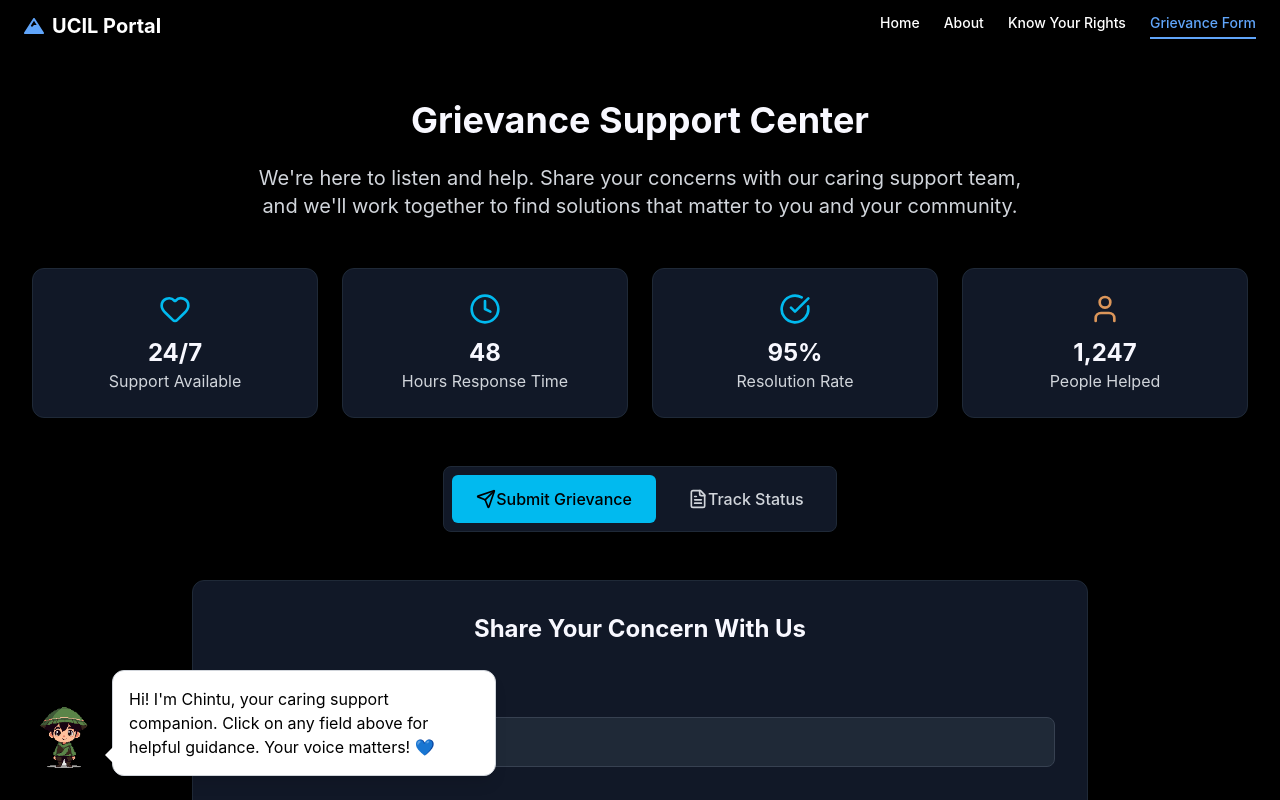
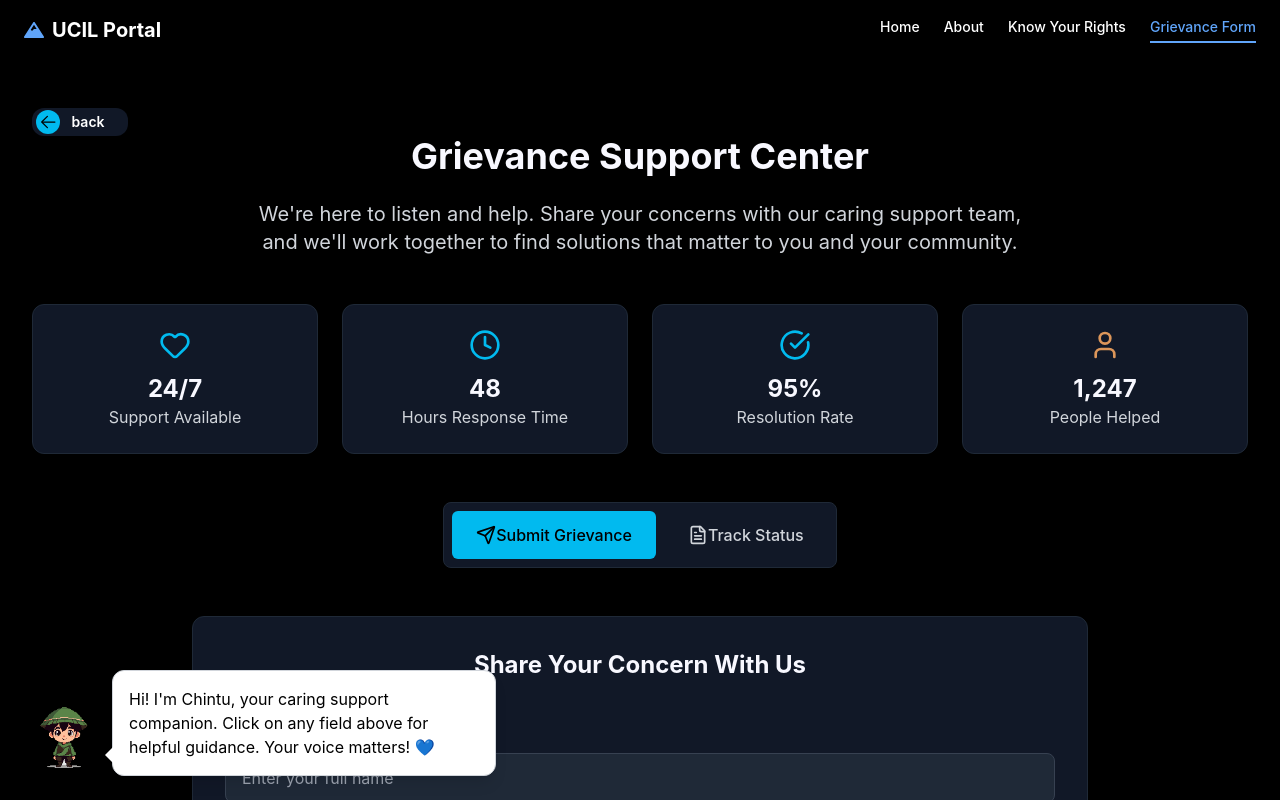
Before and after one commit to Shubham-Khetan-2005/CSI-Project, a React (Create React App) app: page /grievance in a window 1280 px wide. Shown: the top 800 px of the page. Built offline with nearby package versions, Linux system fonts and the light colour scheme.

Commit message:
added backButton and designFixes

```diff
--- a/src/App.jsx
+++ b/src/App.jsx
@@ -1,9 +1,7 @@
 import React from "react";
 import { BrowserRouter as Router, Routes, Route } from "react-router-dom";
 import Navbar from "./common/Components/Navbar"
-
 // import MainLayout from "./common/layouts/MainLayout";
-
 // Portal Pages
 import Home from "./features/portal/pages/Home";
 import About from "./features/portal/pages/About";
--- /dev/null
+++ b/src/common/Components/BackButton.jsx
@@ -0,0 +1,43 @@
+import React from "react";
+// import { NavLink } from "react-router-dom";
+import { useNavigate } from "react-router-dom";
+
+
+const BackButton = () => {
+  const navigate = useNavigate();
+  return(
+    <>
+<button
+  className="bg-[#111827] text-center w-24 rounded-xl h-7 relative text-white text-sm font-semibold group"
+  type="button"
+  onClick={() => {navigate("/")}}
+>
+  <div
+    className="bg-[#01baef] rounded-xl h-6 w-1/4 flex items-center justify-center absolute left-1 top-[2px] group-hover:w-[95px] z-10 duration-500"
+  >
+    <svg
+      xmlns="http://www.w3.org/2000/svg"
+      viewBox="0 0 1024 1024"
+      height="20px"
+      width="20px"
+    >
+      <path
+        d="M224 480h640a32 32 0 1 1 0 64H224a32 32 0 0 1 0-64z"
+        fill="#000000"
+      ></path>
+      <path
+        d="m237.248 512 265.408 265.344a32 32 0 0 1-45.312 45.312l-288-288a32 32 0 0 1 0-45.312l288-288a32 32 0 1 1 45.312 45.312L237.248 512z"
+        fill="#000000"
+      ></path>
+
+    </svg>
+  </div>
+  <p className="translate-x-2">
+            back
+    </p>
+</button>
+</>
+  )
+};
+
+export default BackButton;
--- a/src/common/Components/Navbar.jsx
+++ b/src/common/Components/Navbar.jsx
@@ -3,7 +3,7 @@ import { FaMountain } from 'react-icons/fa'; // optional icon
 
 export default function Navbar() {
   return (
-    <nav className="bg-black text-white px-6 py-3 flex items-center justify-between shadow-md">
+    <nav className="bg-black text-white px-6 py-4 flex items-center justify-between shadow-md">
       <div className="flex items-center gap-2 text-xl font-bold">
         <FaMountain className="text-blue-400" />
         <span>UCIL Portal</span>
--- a/src/features/grievances/GrievancePage.tsx
+++ b/src/features/grievances/GrievancePage.tsx
@@ -5,6 +5,7 @@ import { Send, FileText, Clock, CheckCircle, User, Phone, MessageSquare, Target,
 import {getFirestore, collection, addDoc, getDocs} from 'firebase/firestore';
 import {firebaseConfig} from "./firebase.config.js";
 import { initializeApp } from "firebase/app";
+import BackButton from '../../common/Components/BackButton.jsx';
 export const app = initializeApp(firebaseConfig);
 const firestore = getFirestore(app);
 
@@ -127,20 +128,12 @@ const GrievancePage: React.FC = () => {
     { id: 'track', label: 'Track Status', icon: FileText },
   ];
 
-  const getStatusColor = (color: string) => {
-    const colors = {
-      yellow: 'bg-[#DC965A]/20 text-[#DC965A] border-[#DC965A]/30',
-      green: 'bg-[#01baef]/20 text-[#01baef] border-[#01baef]/30',
-      blue: 'bg-[#01baef]/20 text-[#01baef] border-[#01baef]/30',
-      red: 'bg-[#841C26]/20 text-[#841C26] border-[#841C26]/30',
-    };
-    return colors[color as keyof typeof colors] || colors.blue;
-  };
-
+  // return (<BackButton/>)
   return (
     <div className="min-h-screen bg-black py-12 relative">
       <div className="max-w-7xl mx-auto px-4 sm:px-6 lg:px-8">
         {/* Header */}
+        <BackButton/>
         <div className="text-center mb-12">
           <h1 className="text-4xl font-bold text-[#f8f8ff] mb-6">
             <div>Grievance Support Center</div>
--- a/src/features/portal/components/InfoCard.jsx
+++ b/src/features/portal/components/InfoCard.jsx
@@ -46,10 +46,10 @@ const InfoCard = () => {
       {cards.map((card, index) => (
         <div
           key={index}
-          className="bg-[#1e293b] rounded-xl p-6 shadow-md hover:shadow-lg transition"
+          className="bg-[#111529] rounded-xl p-6 shadow-md hover:shadow-lg transition"
         >
           <div className="text-3xl mb-4">{card.icon}</div>
-          <h3 className=" text-green-700 text-xl font-semibold mb-2">{card.title}</h3>
+          <h3 className=" text-white-700 text-xl font-semibold mb-2">{card.title}</h3>
           <p className="text-sm text-gray-300 mb-4">{card.description}</p>
           <Link to={card.link} className="text-sky-400 font-medium hover:underline">
             Explore →
--- a/src/features/portal/pages/About.jsx
+++ b/src/features/portal/pages/About.jsx
@@ -1,8 +1,10 @@
 import React from "react";
+import BackButton from "../../../common/Components/BackButton";
 
 const About = () => {
   return (
     <div className="bg-[#0b1120] text-white px-4 sm:px-6 lg:px-20 py-10 min-h-screen">
+      <BackButton/>
       <h1 className="text-3xl sm:text-4xl font-bold text-sky-400 mb-8 text-center">
         About the Jaduguda UCIL Awareness Portal
       </h1>
--- a/src/features/portal/pages/EnvironmentalImpact.jsx
+++ b/src/features/portal/pages/EnvironmentalImpact.jsx
@@ -1,9 +1,11 @@
 import React from "react";
+import BackButton from "../../../common/Components/BackButton";
 
 const EnvironmentalImpact = () => {
   return (
     <div className="min-h-screen bg-[#0b1120] text-white p-6">
-      <h1 className="text-3xl font-bold text-sky-400 mb-6">Environmental Impact</h1>
+      <BackButton/>
+      <h1 className="text-3xl py-4 font-bold text-sky-400 mb-6">Environmental Impact</h1>
 
       {/* 1. Deforestation & Land Degradation */}
       <div className="flex flex-col md:flex-row items-center gap-6 mb-10">
--- a/src/features/portal/pages/KnowYourRights.jsx
+++ b/src/features/portal/pages/KnowYourRights.jsx
@@ -12,6 +12,7 @@ import {
   Banknote,
   Lightbulb,
 } from "lucide-react";
+import BackButton from "../../../common/Components/BackButton";
 
 const Section = ({ title, Icon, strokeColor = "stroke-blue-400", children }) => (
   <div className="mb-10 sm:mb-12">
@@ -26,6 +27,7 @@ const Section = ({ title, Icon, strokeColor = "stroke-blue-400", children }) =>
 const KnowYourRights = () => {
   return (
     <div className="bg-[#0b1120] text-white px-4 sm:px-6 lg:px-20 py-10 min-h-screen">
+      <BackButton/>
       <div className="max-w-screen-lg mx-auto">
         <h1 className="text-3xl sm:text-4xl font-bold text-sky-400 mb-6 sm:mb-8 text-center">
           Know Your Rights
--- a/src/features/portal/pages/LatestUpdates.jsx
+++ b/src/features/portal/pages/LatestUpdates.jsx
@@ -11,6 +11,7 @@ import {
   Gavel,
   BadgeCheck,
 } from "lucide-react";
+import BackButton from "../../../common/Components/BackButton";
 
 const Section = ({ title, Icon, strokeColor = "stroke-blue-400", children }) => (
   <div className="mb-10 sm:mb-12">
@@ -27,6 +28,7 @@ const Section = ({ title, Icon, strokeColor = "stroke-blue-400", children }) =>
 const LatestUpdates = () => {
   return (
     <div className="bg-[#0b1120] text-white px-4 sm:px-6 lg:px-20 py-10 min-h-screen">
+      <BackButton/>
       <div className="max-w-screen-lg mx-auto">
         <h1 className="text-3xl sm:text-4xl font-bold text-sky-400 mb-6 sm:mb-8 text-center">
           Latest Updates
--- a/src/features/story/LifeAroundMine.jsx
+++ b/src/features/story/LifeAroundMine.jsx
@@ -2,6 +2,7 @@ import React, { useState } from 'react';
 import { story_en, story_hi } from './storyData';
 import { motion } from 'framer-motion';
 import '../.././index.css';
+import BackButton from '../../common/Components/BackButton';
 
 export default function LifeAroundMine() {
   const [language, setLanguage] = useState('hi');
@@ -11,7 +12,6 @@ export default function LifeAroundMine() {
     <>
     <div className="bg-[#000000] text-white min-h-screen font-sans scroll-smooth">
 
-
       <header className="bg-[#0b0f17] border-b border-[#101726] p-4 flex justify-between items-center sticky top-0 z-50">
         <h1 className="text-xl md:text-2xl font-bold tracking-wide text-[#01BAEF]">
           {language === 'hi' ? 'जादूगोड़ा की कहानी' : 'The Story of Jadugora'}
@@ -19,10 +19,14 @@ export default function LifeAroundMine() {
         <button
           onClick={() => setLanguage(language === 'hi' ? 'en' : 'hi')}
           className="bg-[#101726] hover:bg-[#111827] text-[#01BAEF] px-4 py-2 rounded-md transition"
-        >
+          >
           {language === 'hi' ? 'English में देखें' : 'हिंदी में देखें'}
         </button>
       </header>
+      <div className='px-20 py-4 '>
+        {/* Hello a text */}
+        <BackButton/>
+      </div>
 
       <main className="space-y-24 pb-24">
         {content.map((slide, index) => (
@@ -32,7 +36,7 @@ export default function LifeAroundMine() {
             whileInView={{ opacity: 1, y: 0 }}
             transition={{ duration: 0.8 }}
             viewport={{ once: false, amount: 0.4 }}
-            className="min-h-screen px-4 md:px-16 flex flex-col justify-center items-center text-center"
+            className="py-16 px-4 md:px-16 flex flex-col justify-center items-center text-center"
           >
             {/* 🧠 Title */}
             <motion.h2
```
Also changed, not shown: src/features/portal/pages/Home.jsx (+9 -9 lines).
